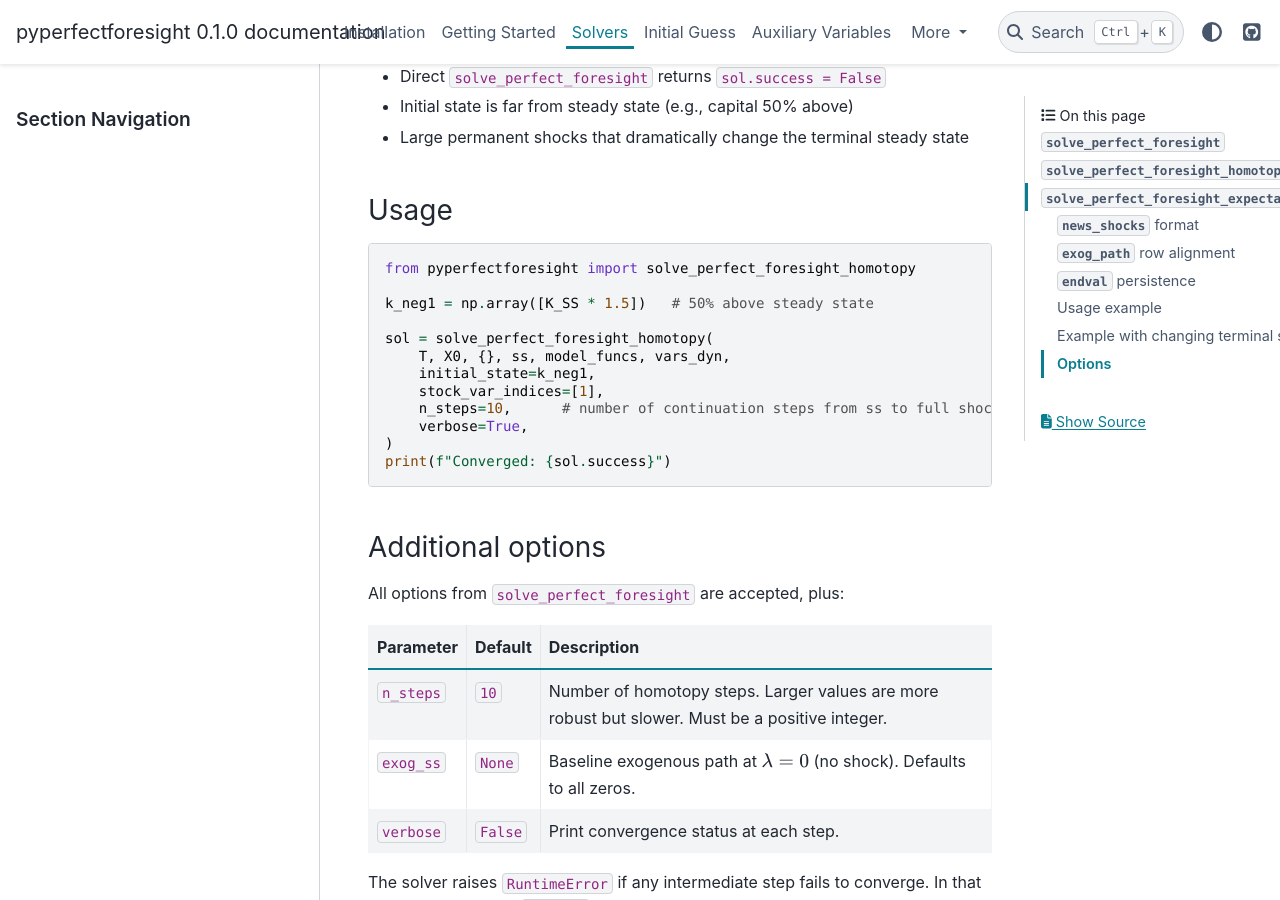
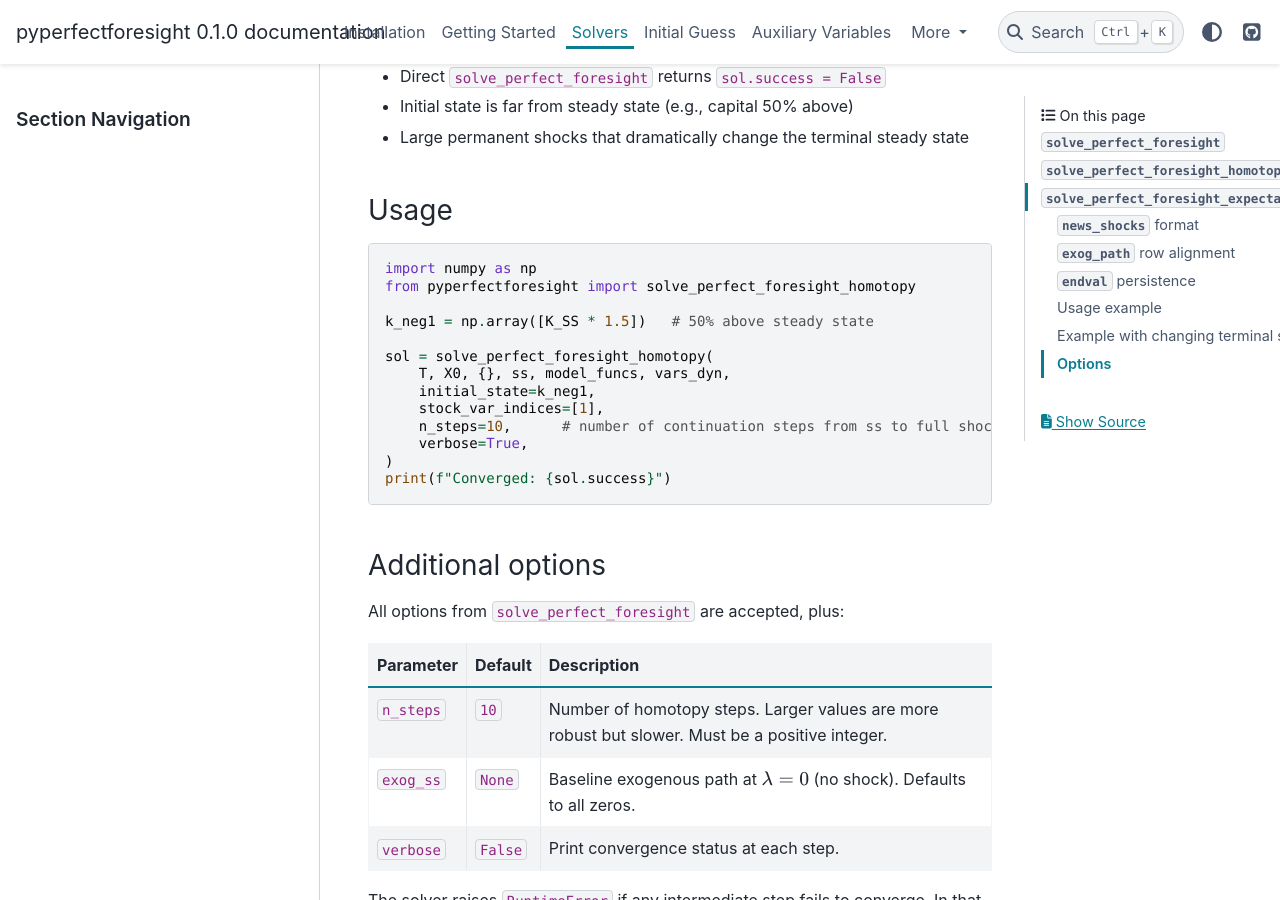
Before and after one commit to Shunsuke-Hori/pyperfectforesight, a Sphinx documentation site: the page built from docs/solvers.md, in a window 1280 px wide and 900 px high, scrolled down 1837 px. Built offline with Sphinx 7.4.7 and the PyData theme 0.15.4, drawn with Linux system fonts in a browser that asks for light colours.

Commit message:
fix: address second round of Copilot review comments on docs
- Add contents: read permission to deploy job (checkout requires it)
- Remove sphinx-autodoc-typehints from docs deps (not used in conf.py)
- Add missing import numpy as np in homotopy usage snippet in solvers.md

Co-Authored-By: Claude Sonnet 4.6 <noreply@anthropic.com>

````diff
--- a/docs/solvers.md
+++ b/docs/solvers.md
@@ -51,6 +51,7 @@ When direct Newton fails to converge — typically for large shocks far from ste
 ### Usage
 
 ```python
+import numpy as np
 from pyperfectforesight import solve_perfect_foresight_homotopy
 
 k_neg1 = np.array([K_SS * 1.5])   # 50% above steady state
--- a/pyproject.toml
+++ b/pyproject.toml
@@ -40,7 +40,6 @@ docs = [
     "sphinx>=7.0",
     "pydata-sphinx-theme>=0.15",
     "myst-parser>=2.0",
-    "sphinx-autodoc-typehints",
 ]
 
 [project.urls]
````
Also changed, not shown: 1 other file.
